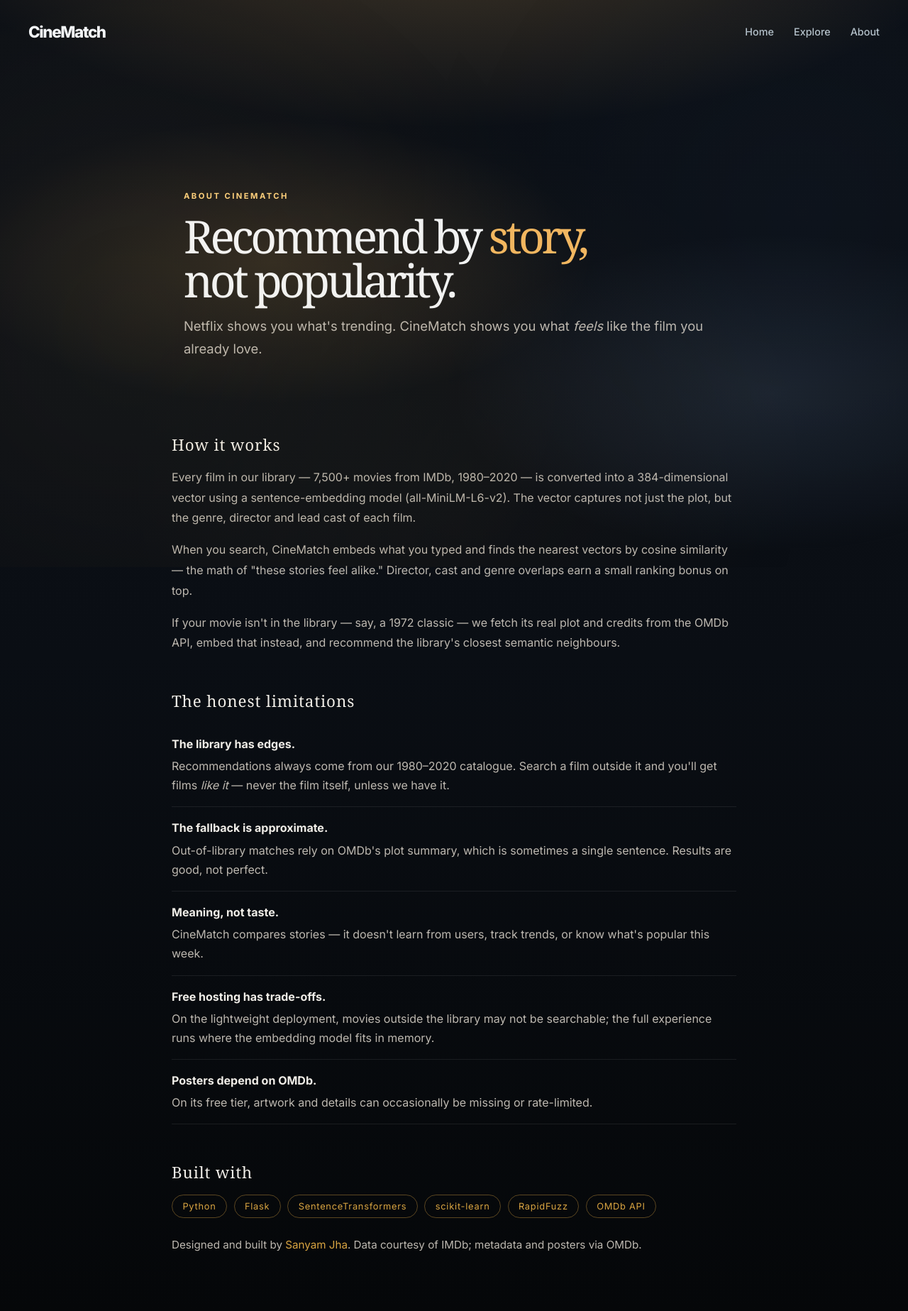
After one commit to sanyam410/cinematch-sanyam, a Flask app: page /about in a window 1280 px wide. The commit adds this page. Shown: the whole page at 71% size. Run offline with Flask 3, Linux system fonts and the light colour scheme; parts of the project's set-up code (start-up, migrations or seed data) failed here and were passed over; some web fonts are replaced.

Commit message:
last Push

```diff
--- a/App.py
+++ b/App.py
@@ -20,17 +20,22 @@ OMDB_API_KEY = os.getenv("OMDB_API_KEY")
 # --------------------------------------------------
 # OMDb MOVIE DETAILS
 # --------------------------------------------------
+from functools import lru_cache
 
+@lru_cache(maxsize=512)
 def get_movie_details(movie_title_key):
-    if not OMDB_API_KEY:          # don't hit API without a key
+    if not OMDB_API_KEY:
         return None
-    response = requests.get(
-        "https://www.omdbapi.com/",
-        params={"apikey": OMDB_API_KEY, "t": movie_title_key},
-        timeout=10,
-    )
-    data = response.json()
-    return data if data.get("Response") == "True" else None
+    try:
+        response = requests.get(
+            "https://www.omdbapi.com/",
+            params={"apikey": OMDB_API_KEY, "t": movie_title_key},
+            timeout=10,
+        )
+        data = response.json()
+        return data if data.get("Response") == "True" else None
+    except requests.RequestException:
+        return None
 
 
 # --------------------------------------------------
@@ -49,6 +54,10 @@ def serve_image(filename):
 @app.route('/')
 def home():
     return render_template('index.html',cine=daily_content())
+
+@app.route('/about')
+def about():
+    return render_template('about.html')
 
 # --------------------------------------------------
 # EXPLORE
@@ -280,4 +289,8 @@ def movie_details(title):
 # --------------------------------------------------
 
 if __name__ == '__main__':
-    app.run(debug=os.getenv("FLASK_DEBUG") == "1")
+    app.run(
+        host="0.0.0.0",
+        port=int(os.getenv("PORT", 7860)),
+        debug=os.getenv("FLASK_DEBUG") == "1"
+    )
--- a/Static/css/style.css
+++ b/Static/css/style.css
@@ -1644,3 +1644,61 @@ body::-webkit-scrollbar-thumb {
   width: 100%;
   max-width: 860px;
 }
+
+/* ---------- ABOUT PAGE ---------- */
+
+.about-page {
+    max-width: 860px;
+    margin: 0 auto;
+    padding: 6rem 2rem 4rem;
+}
+
+.about-hero h1 span { color: var(--accent, #d9a441); }
+
+.about-lede {
+    font-size: 1.15rem;
+    color: #bdb8b0;
+    margin-top: 1.2rem;
+    line-height: 1.7;
+}
+
+.about-section { margin-top: 3.5rem; }
+
+.about-section h2 {
+    font-size: 1.4rem;
+    letter-spacing: 0.04em;
+    margin-bottom: 1.2rem;
+    color: #f0ede7;
+}
+
+.about-section p {
+    color: #bdb8b0;
+    line-height: 1.8;
+    margin-bottom: 1rem;
+}
+
+.about-limits { list-style: none; padding: 0; }
+
+.about-limits li {
+    padding: 1rem 0;
+    border-bottom: 1px solid rgba(255, 255, 255, 0.08);
+    color: #bdb8b0;
+    line-height: 1.7;
+}
+
+.about-limits strong { color: #f0ede7; display: block; margin-bottom: 0.25rem; }
+
+.about-stack { display: flex; flex-wrap: wrap; gap: 0.6rem; margin-bottom: 1.5rem; }
+
+.about-stack span {
+    border: 1px solid rgba(217, 164, 65, 0.4);
+    color: #d9a441;
+    border-radius: 999px;
+    padding: 0.35rem 0.9rem;
+    font-size: 0.8rem;
+    letter-spacing: 0.06em;
+}
+
+.about-credit { color: #8a857e; font-size: 0.95rem; }
+
+.about-credit a { color: #d9a441; text-decoration: none; }
--- /dev/null
+++ b/templates/about.html
@@ -0,0 +1,149 @@
+<!DOCTYPE html>
+<html lang="en">
+<head>
+    <meta charset="UTF-8">
+    <meta name="viewport" content="width=device-width, initial-scale=1.0">
+
+    <title>About — CineMatch</title>
+
+    <link rel="stylesheet" href="{{ url_for('static', filename='css/style.css') }}">
+</head>
+
+<nav class="navbar">
+    <a href="{{ url_for('home') }}" class="logo">CineMatch</a>
+    <div class="nav-links">
+        <a href="{{ url_for('home') }}">Home</a>
+        <a href="{{ url_for('explore') }}">Explore</a>
+        <a href="{{ url_for('about') }}" class="active">About</a>
+    </div>
+</nav>
+
+<body>
+
+    <main class="movie-page about-page">
+
+
+
+        <section class="results-header about-hero">
+
+            <p class="eyebrow">
+                ABOUT CINEMATCH
+            </p>
+
+            <h1>
+                Recommend by <span>story,</span><br>
+                not popularity.
+            </h1>
+
+            <p class="about-lede">
+                Netflix shows you what's trending. CineMatch shows you what
+                <em>feels</em> like the film you already love.
+            </p>
+
+        </section>
+
+
+        <!-- HOW IT WORKS -->
+
+        <section class="about-section">
+
+            <h2>How it works</h2>
+
+            <p>
+                Every film in our library — 7,500+ movies from IMDb, 1980–2020 —
+                is converted into a 384-dimensional vector using a sentence-embedding
+                model (all-MiniLM-L6-v2). The vector captures not just the plot,
+                but the genre, director and lead cast of each film.
+            </p>
+
+            <p>
+                When you search, CineMatch embeds what you typed and finds the
+                nearest vectors by cosine similarity — the math of "these stories
+                feel alike." Director, cast and genre overlaps earn a small ranking
+                bonus on top.
+            </p>
+
+            <p>
+                If your movie isn't in the library — say, a 1972 classic — we fetch
+                its real plot and credits from the OMDb API, embed that instead,
+                and recommend the library's closest semantic neighbours.
+            </p>
+
+        </section>
+
+
+        <!-- HONEST LIMITATIONS -->
+
+        <section class="about-section">
+
+            <h2>The honest limitations</h2>
+
+            <ul class="about-limits">
+
+                <li>
+                    <strong>The library has edges.</strong>
+                    Recommendations always come from our 1980–2020 catalogue.
+                    Search a film outside it and you'll get films
+                    <em>like it</em> — never the film itself, unless we have it.
+                </li>
+
+                <li>
+                    <strong>The fallback is approximate.</strong>
+                    Out-of-library matches rely on OMDb's plot summary, which is
+                    sometimes a single sentence. Results are good, not perfect.
+                </li>
+
+                <li>
+                    <strong>Meaning, not taste.</strong>
+                    CineMatch compares stories — it doesn't learn from users,
+                    track trends, or know what's popular this week.
+                </li>
+
+                <li>
+                    <strong>Free hosting has trade-offs.</strong>
+                    On the lightweight deployment, movies outside the library
+                    may not be searchable; the full experience runs where the
+                    embedding model fits in memory.
+                </li>
+
+                <li>
+                    <strong>Posters depend on OMDb.</strong>
+                    On its free tier, artwork and details can occasionally be
+                    missing or rate-limited.
+                </li>
+
+            </ul>
+
+        </section>
+
+
+        <!-- STACK -->
+
+        <section class="about-section">
+
+            <h2>Built with</h2>
+
+            <div class="about-stack">
+                <span>Python</span>
+                <span>Flask</span>
+                <span>SentenceTransformers</span>
+                <span>scikit-learn</span>
+                <span>RapidFuzz</span>
+                <span>OMDb API</span>
+            </div>
+
+            <p class="about-credit">
+                Designed and built by
+                <a href="https://github.com/sanyam410/cinematch" target="_blank">Sanyam Jha</a>.
+                Data courtesy of IMDb; metadata and posters via OMDb.
+            </p>
+
+        </section>
+
+    </main>
+
+</body>
+
+
+
+</html>
--- a/templates/index.html
+++ b/templates/index.html
@@ -170,9 +170,9 @@
             </a>
 
             <nav class="nav-links">
-                <a href="/">Home</a>
+                <a href="{{ url_for('home') }}">Home</a>
                 <a href="{{ url_for('explore') }}">Explore</a>
-                <a href="#">About</a>
+                <a href="{{ url_for('about') }}">About</a>
             </nav>
 
         </header>
--- a/templates/results.html
+++ b/templates/results.html
@@ -27,8 +27,8 @@
 
         <div class="nav-links">
             <a href="{{ url_for('home') }}">Home</a>
-            <a href="{{ url_for('home') }}">Explore</a>
-            <a href="{{ url_for('home') }}">About</a>
+            <a href="{{ url_for('explore') }}">Explore</a>
+            <a href="{{ url_for('about') }}">About</a>
         </div>
 
     </nav>
```
Also changed, not shown: check.py (added, +24 -0 lines), recommendation.py (+100 -103 lines), 2 other files.
